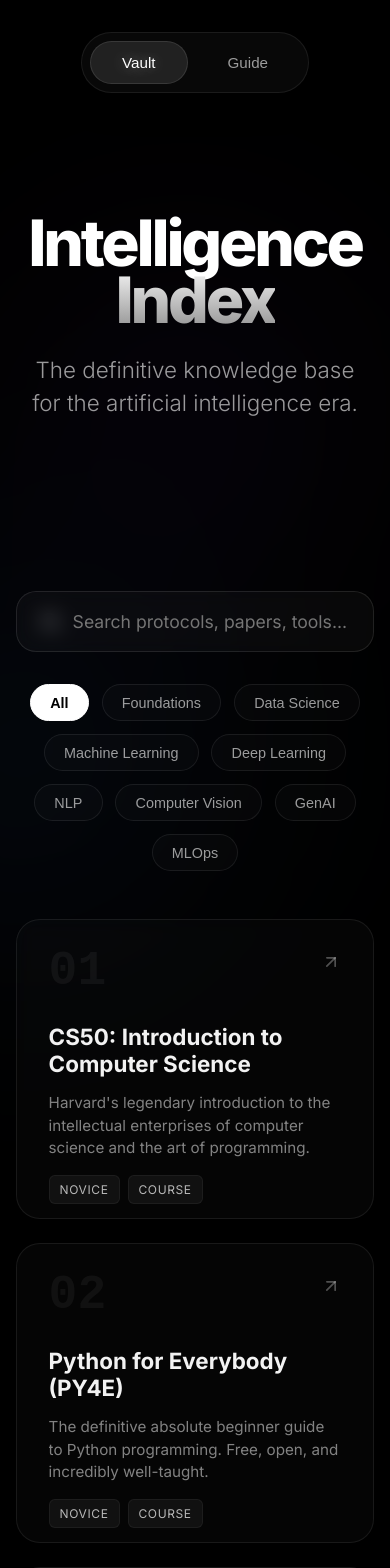
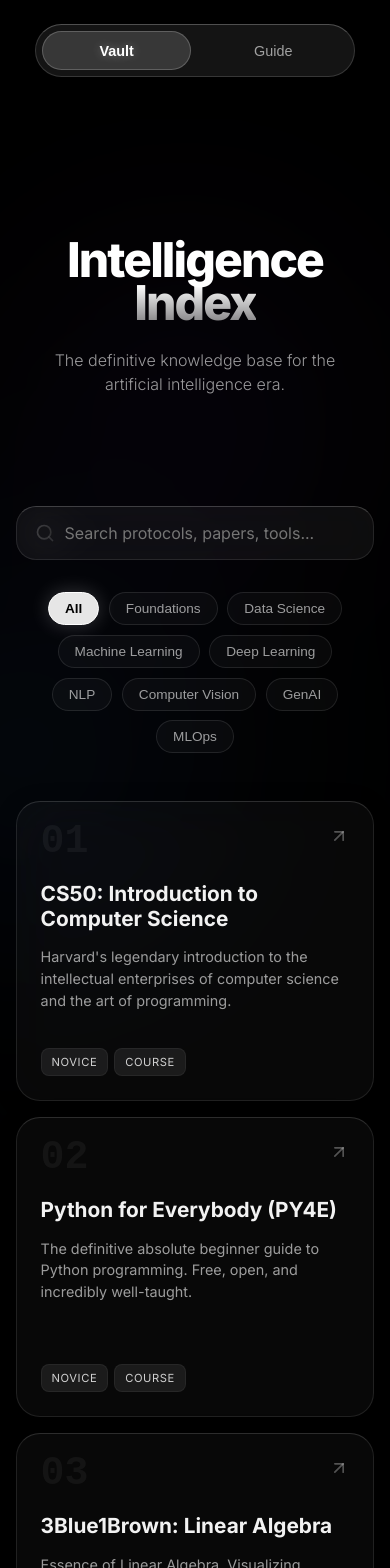
Before and after one commit to sachintiwary/ds-resources, a Next.js app: page / in a window 390 px wide. Shown: the top 1568 px of the page. Built offline with nearby package versions, Linux system fonts and the light colour scheme.

Commit message:
Optimize for Mobile + 'Frozen Glass' Aesthetic (Increased blur/opacity)

```diff
--- a/src/app/page.module.css
+++ b/src/app/page.module.css
@@ -1,95 +1,108 @@
 .main {
     min-height: 100vh;
     padding-bottom: 8rem;
+    overflow-x: hidden;
+    /* Prevent horizontal scroll on mobile */
 }
 
 /* --- GLASS NAV --- */
 .navContainer {
     position: fixed;
-    top: 2rem;
+    top: 1.5rem;
     left: 50%;
     transform: translateX(-50%);
     z-index: 1000;
+    width: 90%;
+    max-width: 320px;
 }
 
 .glassNav {
     display: flex;
+    justify-content: center;
     gap: 0.5rem;
-    padding: 0.5rem;
-    background: rgba(255, 255, 255, 0.03);
-    backdrop-filter: blur(20px);
-    -webkit-backdrop-filter: blur(20px);
-    border: 1px solid rgba(255, 255, 255, 0.08);
+    padding: 0.4rem;
+    /* FROZEN GLASS EFFECT */
+    background: rgba(255, 255, 255, 0.08);
+    backdrop-filter: blur(40px) saturate(180%);
+    -webkit-backdrop-filter: blur(40px) saturate(180%);
+    border: 1px solid rgba(255, 255, 255, 0.15);
+    border-top-color: rgba(255, 255, 255, 0.25);
     border-radius: 100px;
-    box-shadow: 0 8px 32px rgba(0, 0, 0, 0.4);
+    box-shadow: 0 8px 32px rgba(0, 0, 0, 0.3);
 }
 
 .navItem {
-    padding: 0.8rem 2rem;
+    flex: 1;
+    padding: 0.7rem 0;
     border-radius: 100px;
     border: none;
     background: transparent;
-    color: var(--text-secondary);
-    font-size: 0.95rem;
+    color: rgba(255, 255, 255, 0.6);
+    font-size: 0.9rem;
     font-weight: 500;
     cursor: pointer;
     transition: all 0.3s cubic-bezier(0.2, 0.8, 0.2, 1);
     position: relative;
+    white-space: nowrap;
 }
 
-.navItem:hover {
-    color: #fff;
-    background: rgba(255, 255, 255, 0.05);
+.navItem:active {
+    transform: scale(0.95);
 }
 
 .navItem.active {
-    background: rgba(255, 255, 255, 0.1);
+    background: rgba(255, 255, 255, 0.15);
     color: #fff;
-    box-shadow: inset 0 0 0 1px rgba(255, 255, 255, 0.1);
-    text-shadow: 0 0 15px rgba(255, 255, 255, 0.4);
+    box-shadow: inset 0 0 0 1px rgba(255, 255, 255, 0.2);
+    text-shadow: 0 0 10px rgba(255, 255, 255, 0.3);
+    font-weight: 600;
 }
 
 /* --- HERO --- */
 .hero {
-    height: 70vh;
+    min-height: 60vh;
     display: flex;
     flex-direction: column;
     justify-content: center;
     align-items: center;
     text-align: center;
-    padding: 0 2rem;
+    padding: 8rem 1.5rem 2rem;
+    /* Add top padding for nav */
     perspective: 1000px;
 }
 
 .heroContent {
+    width: 100%;
     max-width: 900px;
 }
 
 .title {
-    font-size: clamp(4rem, 9vw, 8rem);
+    font-size: clamp(3rem, 10vw, 8rem);
+    /* Responsive font sizing */
     font-weight: 800;
     line-height: 0.9;
-    letter-spacing: -0.05em;
+    letter-spacing: -0.04em;
     margin-bottom: 1.5rem;
     color: #fff;
 }
 
 .titleGradient {
-    background: linear-gradient(180deg, #fff 0%, #888 100%);
+    background: linear-gradient(180deg, #fff 20%, rgba(255, 255, 255, 0.4) 100%);
     -webkit-background-clip: text;
     color: transparent;
 }
 
 .subtitle {
-    font-size: 1.4rem;
+    font-size: clamp(1rem, 4vw, 1.4rem);
     color: var(--text-secondary);
     max-width: 500px;
     margin: 0 auto;
     font-weight: 300;
     line-height: 1.5;
+    padding: 0 1rem;
 }
 
-/* --- VAULT CONTROLS (Search & Filter) --- */
+/* --- VAULT CONTROLS --- */
 .section {
     max-width: 1600px;
     margin: 0 auto;
@@ -105,33 +118,38 @@
     position: relative;
     max-width: 600px;
     margin: 0 auto 2rem;
+    width: 100%;
 }
 
 .searchIcon {
     position: absolute;
-    left: 1.5rem;
+    left: 1.2rem;
     top: 50%;
     transform: translateY(-50%);
     color: var(--text-secondary);
+    pointer-events: none;
 }
 
 .searchInput {
     width: 100%;
-    background: rgba(255, 255, 255, 0.03);
+    /* FROZEN INPUT */
+    background: rgba(255, 255, 255, 0.05);
     border: 1px solid rgba(255, 255, 255, 0.1);
+    border-top-color: rgba(255, 255, 255, 0.2);
     border-radius: 20px;
-    padding: 1.2rem 1.2rem 1.2rem 3.5rem;
+    padding: 1rem 1rem 1rem 3rem;
     color: #fff;
-    font-size: 1.1rem;
+    font-size: 1rem;
     font-family: inherit;
-    backdrop-filter: blur(10px);
+    backdrop-filter: blur(20px);
+    -webkit-backdrop-filter: blur(20px);
     transition: all 0.3s ease;
 }
 
 .searchInput:focus {
     outline: none;
-    border-color: rgba(255, 255, 255, 0.3);
-    background: rgba(255, 255, 255, 0.05);
+    background: rgba(255, 255, 255, 0.1);
+    border-color: rgba(255, 255, 255, 0.4);
     box-shadow: 0 0 30px rgba(255, 255, 255, 0.05);
 }
 
@@ -139,70 +157,80 @@
     display: flex;
     justify-content: center;
     flex-wrap: wrap;
-    gap: 0.8rem;
+    gap: 0.6rem;
+    padding: 0 1rem;
 }
 
 .filterChip {
-    background: rgba(255, 255, 255, 0.02);
-    border: 1px solid rgba(255, 255, 255, 0.08);
+    background: rgba(255, 255, 255, 0.03);
+    border: 1px solid rgba(255, 255, 255, 0.1);
     color: var(--text-secondary);
-    padding: 0.6rem 1.2rem;
+    padding: 0.5rem 1rem;
     border-radius: 50px;
-    font-size: 0.9rem;
+    font-size: 0.85rem;
     cursor: pointer;
     transition: all 0.2s;
+    white-space: nowrap;
+    -webkit-tap-highlight-color: transparent;
 }
 
-.filterChip:hover {
-    background: rgba(255, 255, 255, 0.08);
-    color: #fff;
+.filterChip:active {
+    transform: scale(0.95);
 }
 
 .filterActive {
-    background: #fff;
+    background: rgba(255, 255, 255, 0.9);
     color: #000;
     border-color: #fff;
     font-weight: 600;
+    box-shadow: 0 0 20px rgba(255, 255, 255, 0.2);
 }
 
-.filterActive:hover {
-    background: #eee;
-    color: #000;
-}
-
-
-/* --- CARDS (Common Base) --- */
+/* --- CARDS (FROZEN BASE) --- */
 .cardBase {
-    background: rgba(255, 255, 255, 0.02);
-    border: 1px solid rgba(255, 255, 255, 0.08);
-    backdrop-filter: blur(12px);
-    -webkit-backdrop-filter: blur(12px);
+    background: rgba(255, 255, 255, 0.03);
+    border: 1px solid rgba(255, 255, 255, 0.1);
+    border-top-color: rgba(255, 255, 255, 0.15);
+    backdrop-filter: blur(30px) saturate(120%);
+    -webkit-backdrop-filter: blur(30px) saturate(120%);
     border-radius: 24px;
     overflow: hidden;
     position: relative;
+    box-shadow: 0 4px 24px -1px rgba(0, 0, 0, 0.2);
 }
 
 /* --- LIBRARY GRID --- */
 .grid {
     display: grid;
-    grid-template-columns: repeat(auto-fill, minmax(340px, 1fr));
+    grid-template-columns: repeat(auto-fill, minmax(300px, 1fr));
     gap: 1.5rem;
+}
+
+/* Mobile specific grid adjustment */
+@media (max-width: 600px) {
+    .grid {
+        grid-template-columns: 1fr;
+        /* Single column on mobile */
+        gap: 1rem;
+    }
 }
 
 .libCard {
     composes: cardBase;
     height: 300px;
-    padding: 2rem;
+    /* Default height */
+    padding: 1.5rem;
     display: flex;
     flex-direction: column;
     justify-content: space-between;
     text-decoration: none;
     color: inherit;
-    transition: border-color 0.3s;
+    transition: transform 0.3s, border-color 0.3s;
+    -webkit-tap-highlight-color: transparent;
 }
 
-.libCard:hover {
-    border-color: rgba(255, 255, 255, 0.2);
+.libCard:active {
+    transform: scale(0.98);
 }
 
 .libContent {
@@ -214,12 +242,12 @@
     display: flex;
     justify-content: space-between;
     align-items: flex-start;
-    margin-bottom: 2rem;
+    margin-bottom: 1.5rem;
 }
 
 .idBadge {
     font-family: monospace;
-    font-size: 3rem;
+    font-size: 2.5rem;
     font-weight: 700;
     color: rgba(255, 255, 255, 0.05);
     line-height: 0.8;
@@ -227,24 +255,19 @@
 
 .arrowIcon {
     color: rgba(255, 255, 255, 0.3);
-    transition: 0.3s;
-}
-
-.libCard:hover .arrowIcon {
-    color: #fff;
-    transform: translate(2px, -2px);
 }
 
 .libTitle {
-    font-size: 1.4rem;
+    font-size: 1.3rem;
     font-weight: 700;
     margin-bottom: 0.5rem;
     color: rgba(255, 255, 255, 0.95);
+    line-height: 1.2;
 }
 
 .libDesc {
-    font-size: 0.95rem;
-    color: rgba(255, 255, 255, 0.5);
+    font-size: 0.9rem;
+    color: rgba(255, 255, 255, 0.6);
     line-height: 1.5;
     display: -webkit-box;
     -webkit-line-clamp: 3;
@@ -254,47 +277,30 @@
 
 .cardFooter {
     display: flex;
-    gap: 8px;
+    gap: 6px;
     margin-top: auto;
     position: relative;
     z-index: 2;
+    flex-wrap: wrap;
 }
 
 .pill {
-    font-size: 0.75rem;
+    font-size: 0.7rem;
     text-transform: uppercase;
     letter-spacing: 0.05em;
     padding: 6px 10px;
-    border-radius: 6px;
-    background: rgba(255, 255, 255, 0.05);
-    color: rgba(255, 255, 255, 0.7);
+    border-radius: 8px;
+    background: rgba(255, 255, 255, 0.08);
+    color: rgba(255, 255, 255, 0.8);
     border: 1px solid rgba(255, 255, 255, 0.05);
 }
-
-/* Glow Effect */
-.cardGlow {
-    position: absolute;
-    top: 0;
-    right: 0;
-    width: 200px;
-    height: 200px;
-    background: radial-gradient(circle at 100% 0%, rgba(255, 255, 255, 0.1), transparent 70%);
-    opacity: 0;
-    transition: opacity 0.5s ease;
-    pointer-events: none;
-}
-
-.libCard:hover .cardGlow {
-    opacity: 1;
-}
-
 
 /* --- ROADMAPS --- */
 .roadmapList {
     display: flex;
     flex-direction: column;
     gap: 2rem;
-    max-width: 1000px;
+    max-width: 900px;
     margin: 0 auto;
 }
 
@@ -303,56 +309,65 @@
 }
 
 .roadmapHeader {
-    padding: 3rem;
+    padding: 2rem;
     display: flex;
     justify-content: space-between;
     align-items: center;
     cursor: pointer;
-    transition: background 0.3s;
-}
-
-.roadmapHeader:hover {
-    background: rgba(255, 255, 255, 0.02);
+    -webkit-tap-highlight-color: transparent;
 }
 
 .roleTitle {
-    font-size: 2.2rem;
+    font-size: 1.8rem;
+    /* Smaller on mobile */
     font-weight: 800;
     margin-bottom: 0.5rem;
     color: #fff;
+    line-height: 1.1;
 }
 
 .roleDesc {
-    font-size: 1.1rem;
+    font-size: 1rem;
     color: var(--text-secondary);
 }
 
 .arrowWrapper {
-    width: 50px;
-    height: 50px;
+    width: 44px;
+    height: 44px;
     border-radius: 50%;
-    background: rgba(255, 255, 255, 0.05);
+    background: rgba(255, 255, 255, 0.08);
     display: flex;
     align-items: center;
     justify-content: center;
-    transition: 0.3s;
-}
-
-.roadmapHeader:hover .arrowWrapper {
-    background: #fff;
-    color: #000;
+    flex-shrink: 0;
+    /* Prevent squishing */
 }
 
 .timeline {
-    border-top: 1px solid rgba(255, 255, 255, 0.05);
-    background: rgba(0, 0, 0, 0.2);
-    padding: 0 3rem 3rem;
+    border-top: 1px solid rgba(255, 255, 255, 0.08);
+    background: rgba(0, 0, 0, 0.15);
+    padding: 0 1.5rem 2rem;
+    /* Reduced padding */
+}
+
+@media (min-width: 601px) {
+    .timeline {
+        padding: 0 3rem 3rem;
+    }
+
+    .roadmapHeader {
+        padding: 3rem;
+    }
+
+    .roleTitle {
+        font-size: 2.2rem;
+    }
 }
 
 .phase {
-    margin-top: 3rem;
-    padding-left: 2rem;
-    border-left: 2px solid rgba(255, 255, 255, 0.1);
+    margin-top: 2.5rem;
+    padding-left: 1.5rem;
+    border-left: 2px solid rgba(255, 255, 255, 0.15);
     position: relative;
 }
 
@@ -365,11 +380,11 @@
     height: 12px;
     background: #fff;
     border-radius: 50%;
-    box-shadow: 0 0 15px rgba(255, 255, 255, 0.5);
+    box-shadow: 0 0 15px rgba(255, 255, 255, 0.6);
 }
 
 .phaseTitle {
-    font-size: 1.4rem;
+    font-size: 1.2rem;
     font-weight: 700;
     margin-bottom: 0.5rem;
     color: #fff;
@@ -377,26 +392,27 @@
 
 .phaseDesc {
     color: var(--text-secondary);
-    margin-bottom: 1.5rem;
+    margin-bottom: 1.2rem;
+    font-size: 0.95rem;
 }
 
 .phaseResources {
     display: grid;
-    gap: 1rem;
+    gap: 0.8rem;
 }
 
 .resourceLink {
     text-decoration: none;
-    padding: 1.2rem;
+    padding: 1rem;
     border-radius: 12px;
-    background: rgba(255, 255, 255, 0.03);
-    border: 1px solid rgba(255, 255, 255, 0.05);
-    transition: all 0.2s;
+    background: rgba(255, 255, 255, 0.05);
+    border: 1px solid rgba(255, 255, 255, 0.08);
+    transition: background 0.2s;
+    -webkit-tap-highlight-color: transparent;
 }
 
-.resourceLink:hover {
-    background: rgba(255, 255, 255, 0.08);
-    transform: translateX(5px);
+.resourceLink:active {
+    background: rgba(255, 255, 255, 0.1);
 }
 
 .resRow {
@@ -408,9 +424,10 @@
 .resName {
     font-weight: 600;
     color: #fff;
+    font-size: 0.95rem;
 }
 
 .resInfo {
-    font-size: 0.85rem;
+    font-size: 0.8rem;
     color: rgba(255, 255, 255, 0.5);
 }
```
